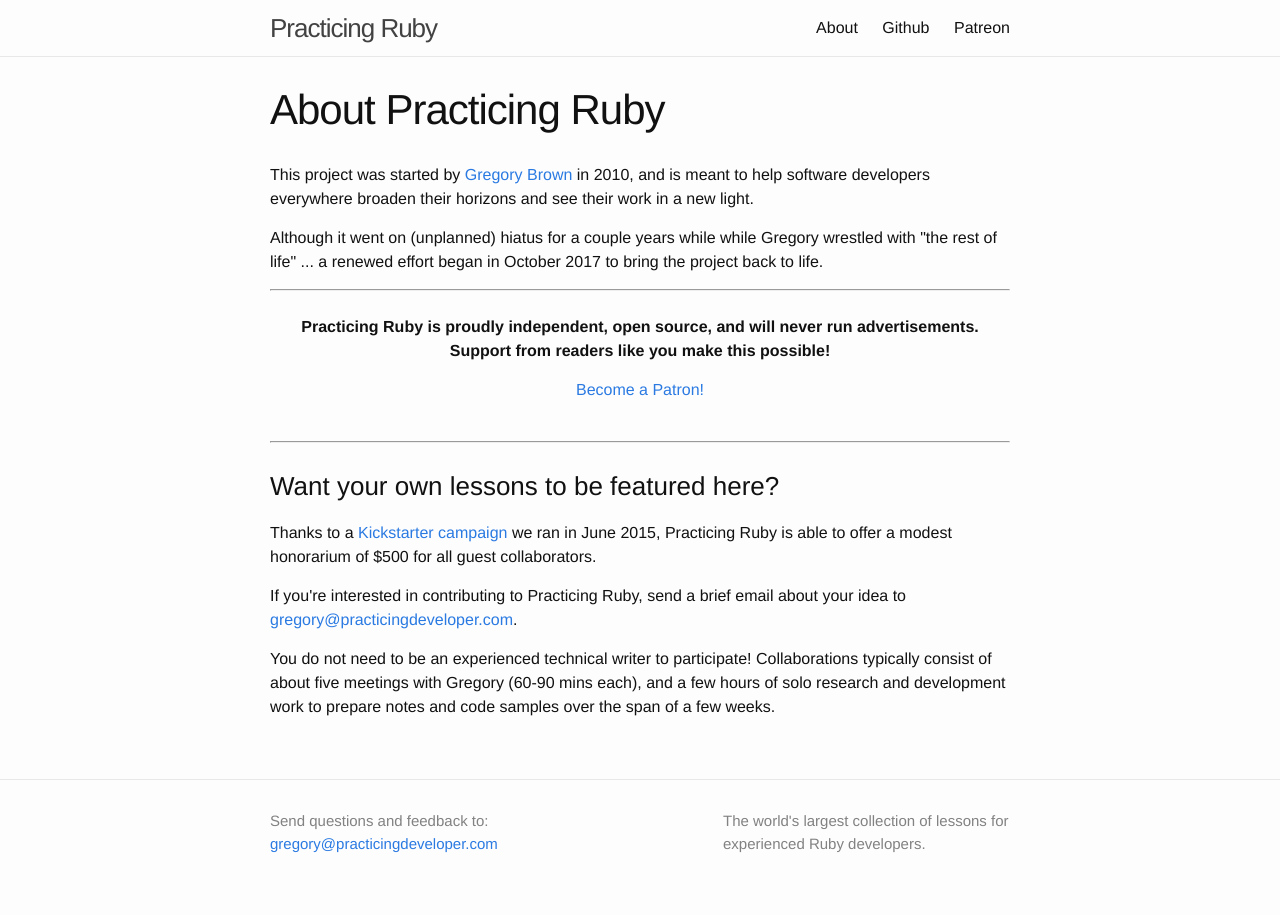
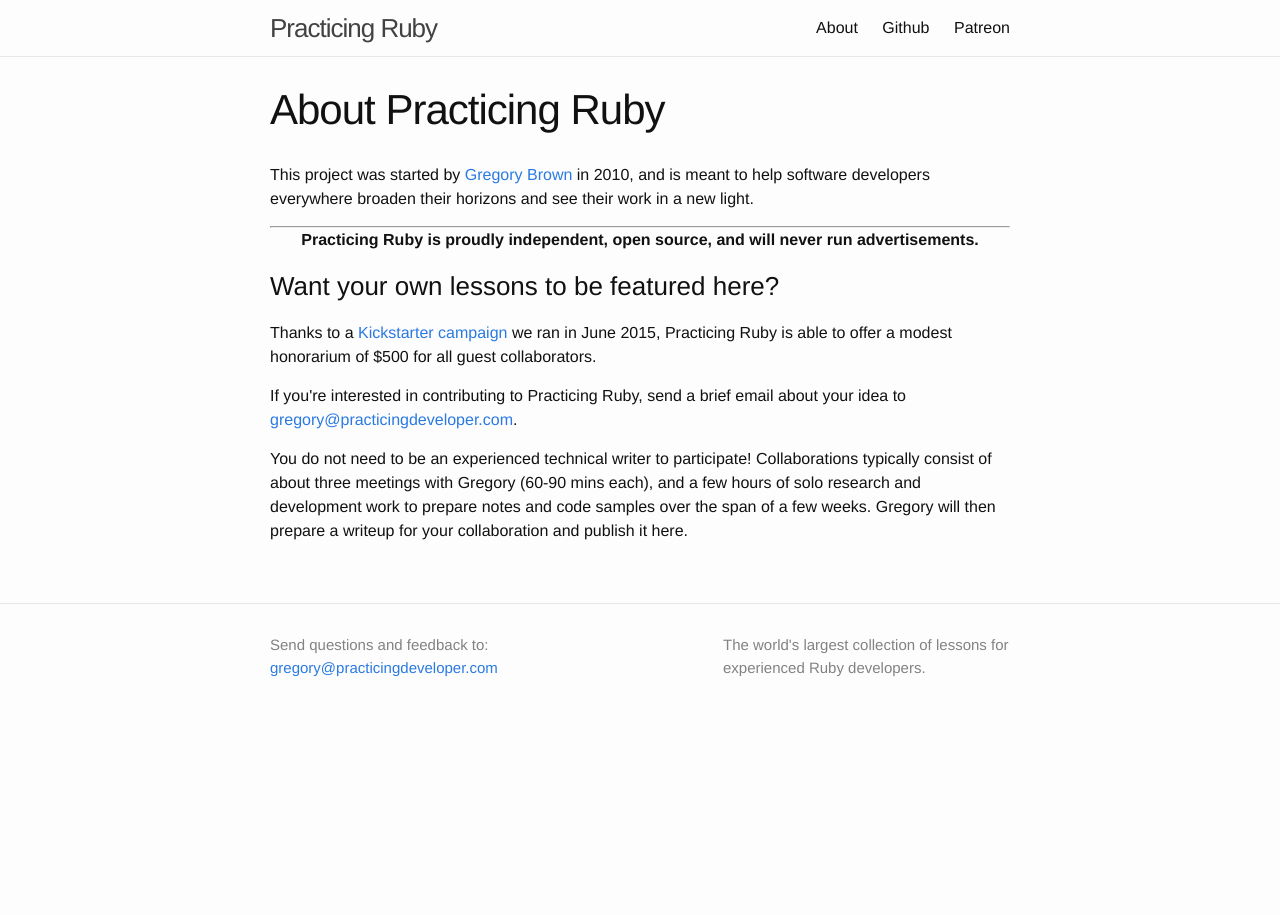
Before and after one commit to PracticingDeveloper/practicingruby.com, a Jekyll site: the page built from about.md, in a window 1280 px wide. Built offline with Jekyll 4.4.1, drawn with Linux system fonts in a browser that asks for light colours; comment, search, counter and statistics services are not loaded.

Commit message:
Update about page

```diff
--- a/about.md
+++ b/about.md
@@ -4,25 +4,14 @@
 permalink: /about
 ---
 
-<p>This project was started by <a href="https://practicingdeveloper.com">Gregory Brown</a> in 2010, and is meant to help software developers everywhere broaden their horizons and see their work in a new light.</p><p>Although it went on (unplanned) hiatus for a couple years while while Gregory wrestled with "the rest of life" ... a renewed effort began in October 2017 to bring the project back to life.
+<p>This project was started by <a href="https://practicingdeveloper.com">Gregory Brown</a> in 2010, and is meant to help software developers everywhere broaden their horizons and see their work in a new light.</p>
 
-<br>
 <hr>
-<br>
 
 <p style="text-align: center;">
 <strong>Practicing Ruby is proudly independent, open source, and will never run advertisements.<br/>
-Support from readers like you make this possible!
 </strong>
 </p>
-
-<p style="text-align: center;">
-<a href="https://www.patreon.com/bePatron?u=837706" data-patreon-widget-type="become-patron-button">Become a Patron!</a><script async src="https://c6.patreon.com/becomePatronButton.bundle.js"></script>
-</p>
-
-<br>
-<hr>
-<br>
 
 <h3>Want your own lessons to be featured here?</h3>
 
@@ -31,4 +20,4 @@
 
 <p>If you're interested in contributing to Practicing Ruby, send a brief email about your idea to <a href="mailto:gregory@practicingdeveloper.com">gregory@practicingdeveloper.com</a>.<p>
 
-<p>You do not need to be an experienced technical writer to participate! Collaborations typically consist of about five meetings with Gregory (60-90 mins each), and a few hours of solo research and development work to prepare notes and code samples over the span of a few weeks.</p>
+<p>You do not need to be an experienced technical writer to participate! Collaborations typically consist of about three meetings with Gregory (60-90 mins each), and a few hours of solo research and development work to prepare notes and code samples over the span of a few weeks. Gregory will then prepare a writeup for your collaboration and publish it here.</p>
```
